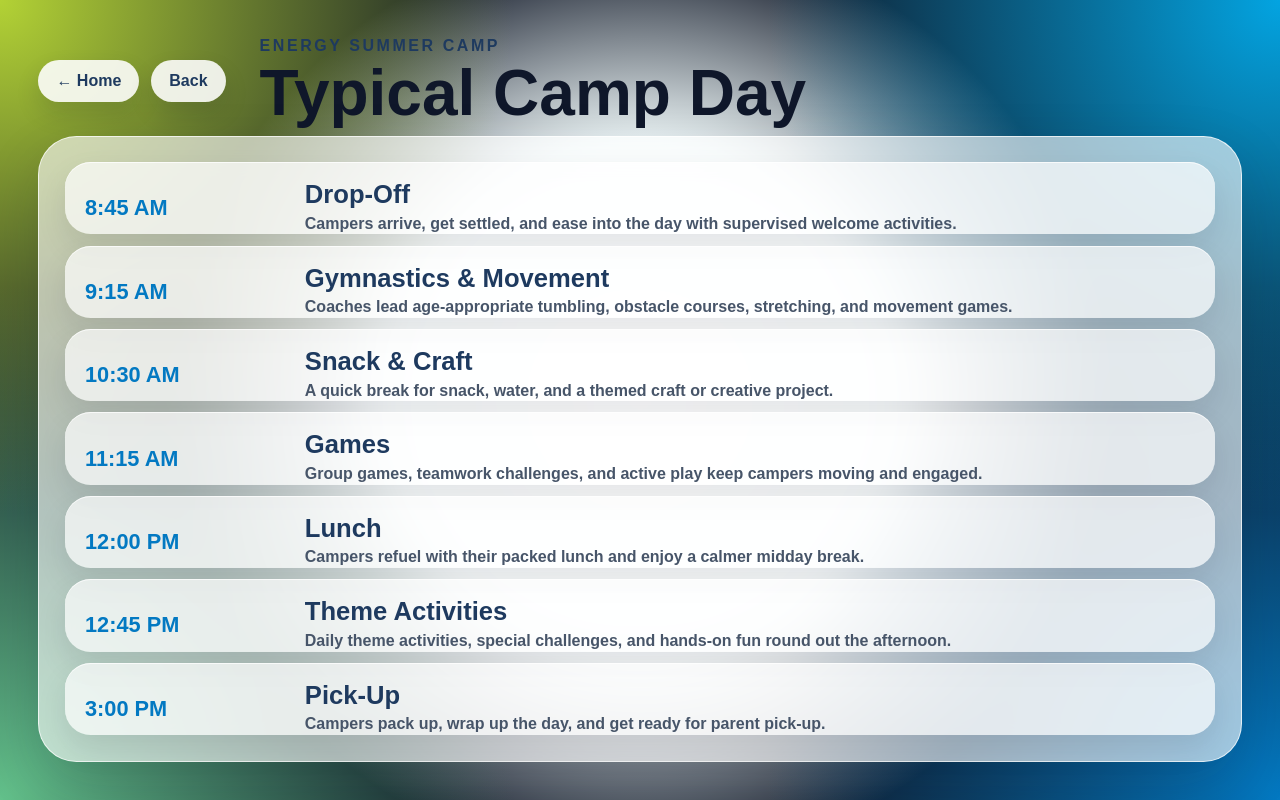
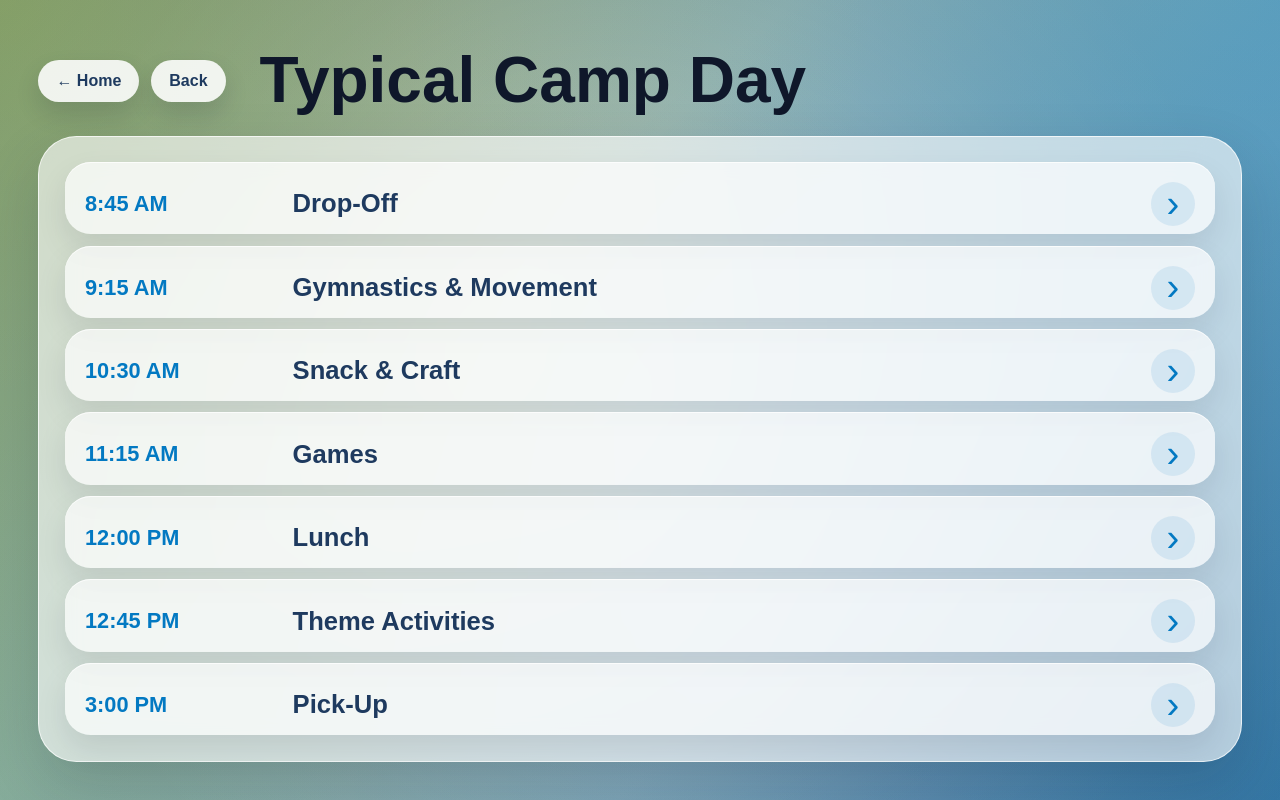
Before and after one commit to Energy-Fitness-Gym/energy-kiosk, a React (Vite) app: page /typicalday in a window 1280 px wide. Built offline with nearby package versions, Linux system fonts and the light colour scheme.

Commit message:
ignore this.

```diff
--- a/src/pages/Home.jsx
+++ b/src/pages/Home.jsx
@@ -15,7 +15,7 @@ function Home() {
       <section className="buttonLayout">
         <div className="kioskButton comingSoon">
           <span>Gymnastics</span>
-          <small>Coming Soon</small>
+          <small>Coming Soon - Testing</small>
         </div>
 
         <Link to="/summercamp" className="kioskButton primary">
--- a/src/pages/TypicalDay.css
+++ b/src/pages/TypicalDay.css
@@ -8,11 +8,30 @@
   padding: var(--typical-pad-top) clamp(18px, 3dvw, 42px) var(--typical-pad-bottom);
   color: #0f172a;
   background:
-    radial-gradient(circle at top left, #b3d235, transparent 34%),
-    radial-gradient(circle at top right, #03a4e1, transparent 34%),
-    radial-gradient(circle at bottom left, #63c18b, transparent 34%),
-    radial-gradient(circle at bottom right, #0379c2, transparent 34%),
-    radial-gradient(circle at center, #ffffff 0%, #eef7f8 34%, transparent 62%);
+    radial-gradient(circle at top left,
+      rgba(179, 210, 53, 0.30) 0%,
+      transparent 58%),
+    radial-gradient(circle at top right,
+      rgba(3, 164, 225, 0.28) 0%,
+      transparent 58%),
+    radial-gradient(circle at bottom left,
+      rgba(99, 193, 139, 0.24) 0%,
+      transparent 62%),
+    radial-gradient(circle at bottom right,
+      rgba(3, 121, 194, 0.30) 0%,
+      transparent 62%),
+    radial-gradient(circle at center,
+      rgba(255,255,255,0.34) 0%,
+      rgba(255,255,255,0.18) 38%,
+      rgba(255,255,255,0.06) 62%,
+      transparent 82%),
+    linear-gradient(
+      135deg,
+      #71877d 0%,
+      #8fa4a3 38%,
+      #7f9cb2 68%,
+      #4b7394 100%
+    );
   display: flex;
   flex-direction: column;
 }
@@ -67,22 +86,43 @@
 
 .scheduleTimeline {
   height: 100%;
-  display: grid;
-  grid-template-rows: repeat(7, minmax(0, 1fr));
+  display: flex;
+  flex-direction: column;
   gap: clamp(10px, 1.4dvh, 16px);
 }
 
 .scheduleCard {
-  display: grid;
-  grid-template-columns: minmax(92px, 0.22fr) 1fr;
-  align-items: center;
-  gap: clamp(14px, 2dvw, 24px);
   border-radius: clamp(18px, 2dvw, 26px);
   background: rgba(255, 255, 255, 0.7);
   box-shadow:
     0 14px 30px rgba(15, 23, 42, 0.1),
     inset 0 1px 0 rgba(255, 255, 255, 0.76);
+  overflow: hidden;
+  transition: background 0.18s ease, box-shadow 0.18s ease;
+}
+
+.scheduleCard.isOpen {
+  background: rgba(255, 255, 255, 0.82);
+  box-shadow:
+    0 18px 38px rgba(15, 23, 42, 0.14),
+    inset 0 1px 0 rgba(255, 255, 255, 0.84);
+}
+
+.scheduleToggle {
+  appearance: none;
+  -webkit-appearance: none;
+  width: 100%;
+  min-height: clamp(68px, 8.6dvh, 92px);
+  border: 0;
+  background: transparent;
+  color: inherit;
+  cursor: pointer;
+  display: grid;
+  grid-template-columns: minmax(92px, 0.22fr) 1fr auto;
+  align-items: center;
+  gap: clamp(14px, 2dvw, 24px);
   padding: clamp(12px, 1.6dvw, 20px);
+  text-align: left;
 }
 
 .scheduleTime {
@@ -92,22 +132,57 @@
   white-space: nowrap;
 }
 
-.scheduleContent {
+.scheduleTitle {
   min-width: 0;
+  color: #1e3a5f;
+  font-size: clamp(1.15rem, 2dvw, 1.75rem);
+  font-weight: 900;
+  line-height: 1;
 }
 
-.scheduleContent h2 {
-  color: #1e3a5f;
-  font-size: clamp(1.15rem, 2dvw, 1.75rem);
+.scheduleChevron {
+  width: clamp(32px, 4dvw, 44px);
+  height: clamp(32px, 4dvw, 44px);
+  border-radius: 999px;
+  background: rgba(3, 121, 194, 0.1);
+  color: #0379c2;
+  display: flex;
+  align-items: center;
+  justify-content: center;
+  font-size: clamp(1.8rem, 3dvw, 2.4rem);
+  font-weight: 500;
   line-height: 1;
-  margin-bottom: 6px;
+  transform: rotate(0deg);
+  transition: transform 0.18s ease, background 0.18s ease;
 }
 
-.scheduleContent p {
+.scheduleCard.isOpen .scheduleChevron {
+  background: rgba(3, 121, 194, 0.16);
+  transform: rotate(90deg);
+}
+
+.scheduleDetails {
+  display: grid;
+  grid-template-rows: 0fr;
+  transition: grid-template-rows 0.22s ease;
+}
+
+.scheduleCard.isOpen .scheduleDetails {
+  grid-template-rows: 1fr;
+}
+
+.scheduleDetails p {
+  min-height: 0;
+  overflow: hidden;
   color: #475569;
-  font-size: clamp(0.86rem, 1.25dvw, 1.08rem);
-  line-height: 1.28;
+  font-size: clamp(0.95rem, 1.35dvw, 1.16rem);
+  line-height: 1.35;
   font-weight: 650;
+  padding: 0 clamp(12px, 1.6dvw, 20px) 0 clamp(118px, 24%, 190px);
+}
+
+.scheduleCard.isOpen .scheduleDetails p {
+  padding-bottom: clamp(14px, 1.8dvh, 22px);
 }
 
 @media (max-width: 760px) {
@@ -126,12 +201,12 @@
     height: auto;
   }
 
-  .scheduleTimeline {
-    grid-template-rows: none;
-  }
-
-  .scheduleCard {
+  .scheduleToggle {
     grid-template-columns: 1fr;
     gap: 8px;
   }
+
+  .scheduleDetails p {
+    padding-inline: clamp(12px, 1.6dvw, 20px);
+  }
 }
--- a/src/pages/TypicalDay.jsx
+++ b/src/pages/TypicalDay.jsx
@@ -1,8 +1,11 @@
+import { useState } from "react";
 import { Link } from "react-router-dom";
 import campSchedule from "../data/campSchedule";
 import "./TypicalDay.css";
 
 function TypicalDay() {
+  const [openIndex, setOpenIndex] = useState(null);
+
   return (
     <main className="typicalDayPage">
       <header className="typicalDayHeader">
@@ -16,22 +19,38 @@ function TypicalDay() {
         </div>
 
         <div>
-          <p className="typicalDayEyebrow">Energy Summer Camp</p>
           <h1>Typical Camp Day</h1>
         </div>
       </header>
 
       <section className="schedulePanel" aria-label="Typical camp day schedule">
         <div className="scheduleTimeline">
-          {campSchedule.map((item) => (
-            <article className="scheduleCard" key={`${item.time}-${item.title}`}>
-              <div className="scheduleTime">{item.time}</div>
-              <div className="scheduleContent">
-                <h2>{item.title}</h2>
-                <p>{item.description}</p>
-              </div>
+          {campSchedule.map((item, index) => {
+            const isOpen = openIndex === index;
+            const detailsId = `schedule-details-${index}`;
+
+            return (
+              <article className={`scheduleCard ${isOpen ? "isOpen" : ""}`} key={`${item.time}-${item.title}`}>
+                <button
+                  className="scheduleToggle"
+                  type="button"
+                  aria-expanded={isOpen}
+                  aria-controls={detailsId}
+                  onClick={() => setOpenIndex(isOpen ? null : index)}
+                >
+                  <span className="scheduleTime">{item.time}</span>
+                  <span className="scheduleTitle">{item.title}</span>
+                  <span className="scheduleChevron" aria-hidden="true">
+                    ›
+                  </span>
+                </button>
+
+                <div className="scheduleDetails" id={detailsId}>
+                  <p>{item.description}</p>
+                </div>
             </article>
-          ))}
+            );
+          })}
         </div>
       </section>
     </main>
```
